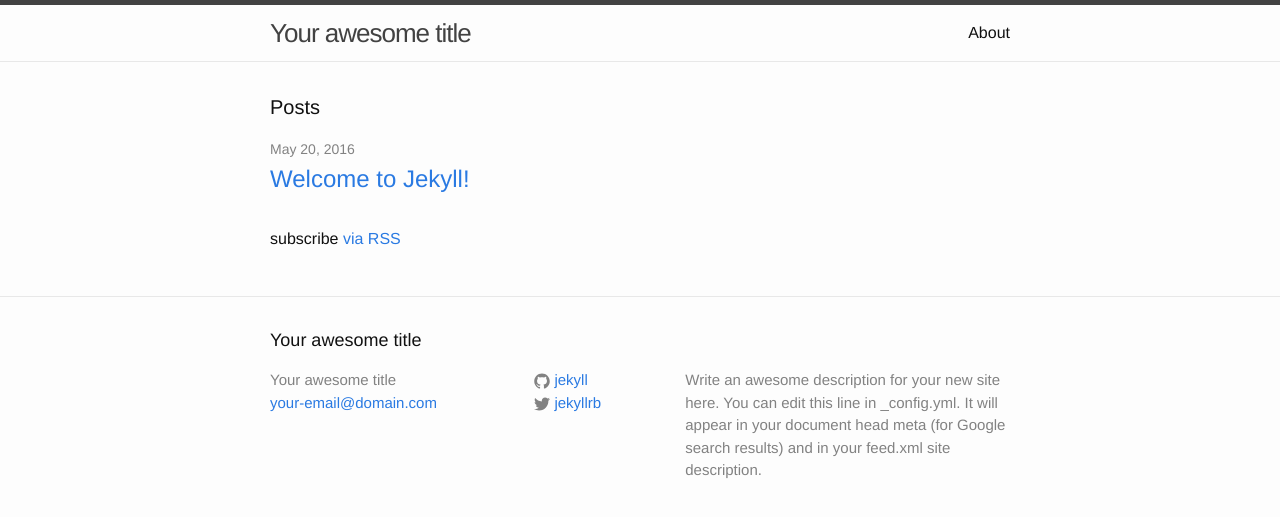
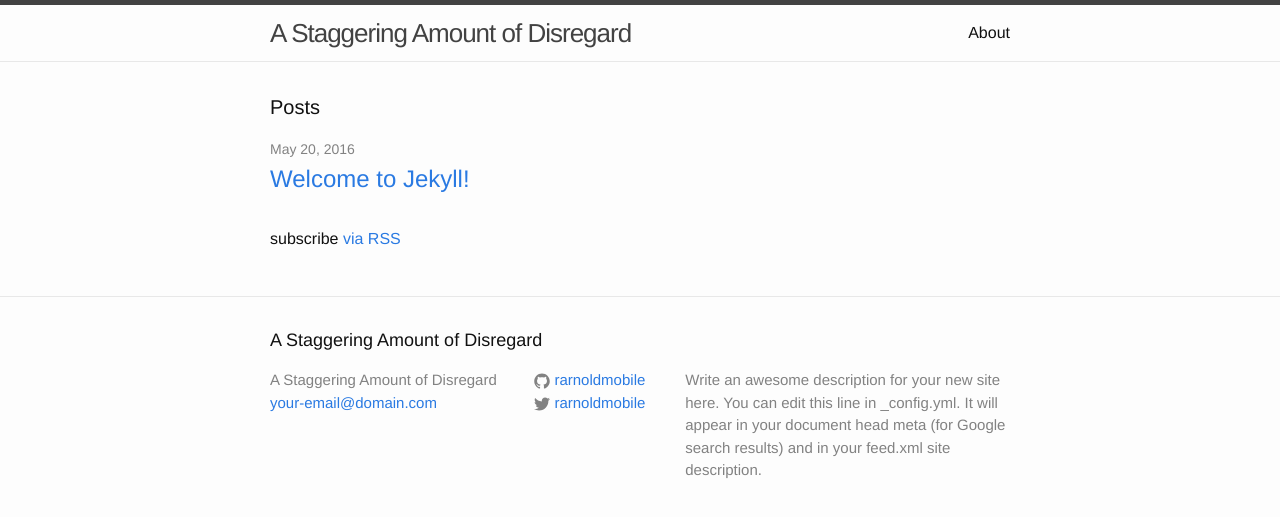
Before and after one commit to rarnoldmobile/rarnoldmobile.github.io, a Jekyll site: the page built from index.html, in a window 1280 px wide. Shown: the top 517 px of the page. Built offline with Jekyll 4.4.1, drawn with Linux system fonts in a browser that asks for light colours.

Commit message:
updated config

```diff
--- a/_config.yml
+++ b/_config.yml
@@ -6,16 +6,16 @@
 # 'jekyll serve'. If you change this file, please restart the server process.
 
 # Site settings
-title: Your awesome title
+title: A Staggering Amount of Disregard
 email: your-email@domain.com
 description: > # this means to ignore newlines until "baseurl:"
   Write an awesome description for your new site here. You can edit this
   line in _config.yml. It will appear in your document head meta (for
   Google search results) and in your feed.xml site description.
 baseurl: "" # the subpath of your site, e.g. /blog
-url: "http://yourdomain.com" # the base hostname & protocol for your site
-twitter_username: jekyllrb
-github_username:  jekyll
+url: "http://vastdisregard.com" # the base hostname & protocol for your site
+twitter_username: rarnoldmobile
+github_username:  rarnoldmobile
 
 # Build settings
 markdown: kramdown
```
